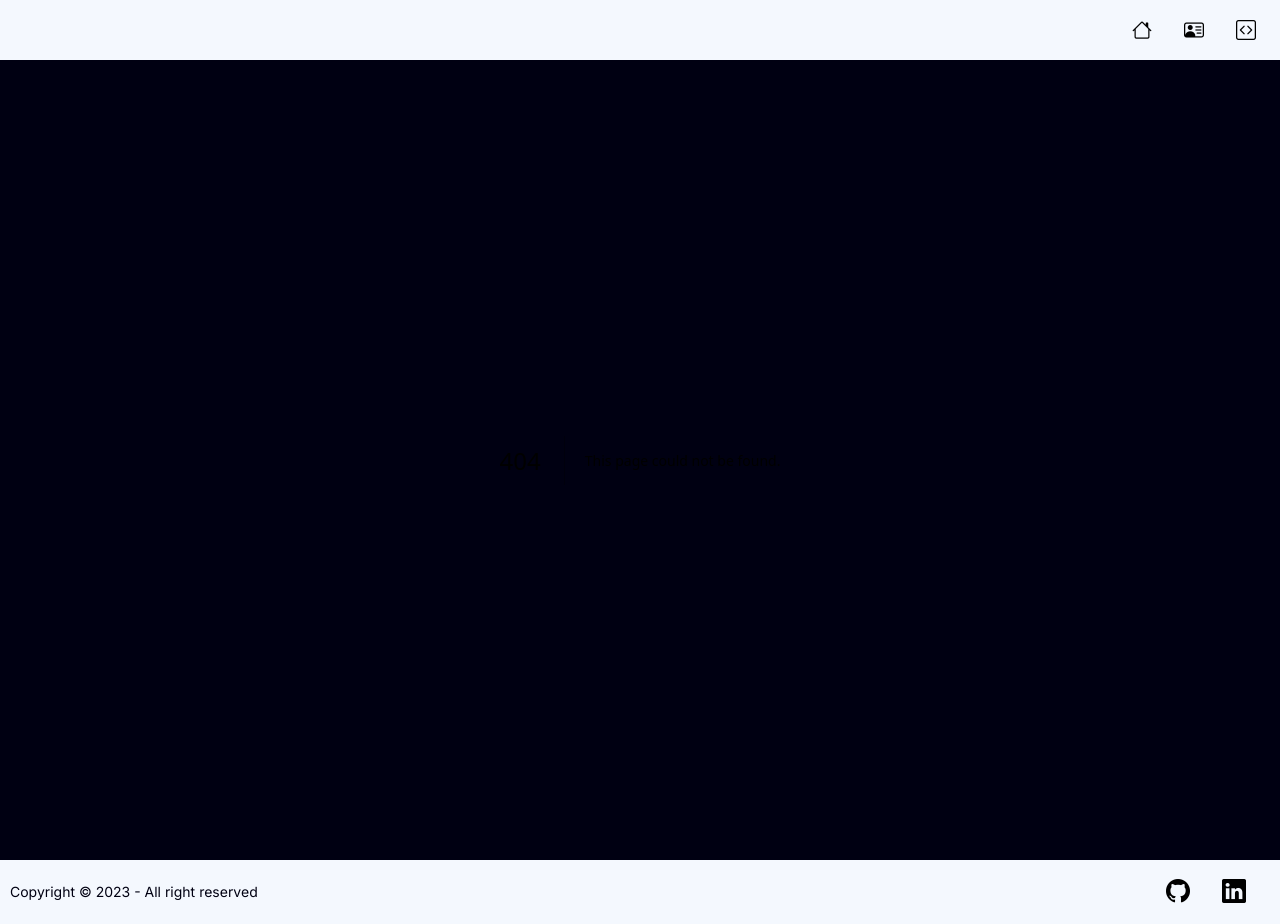
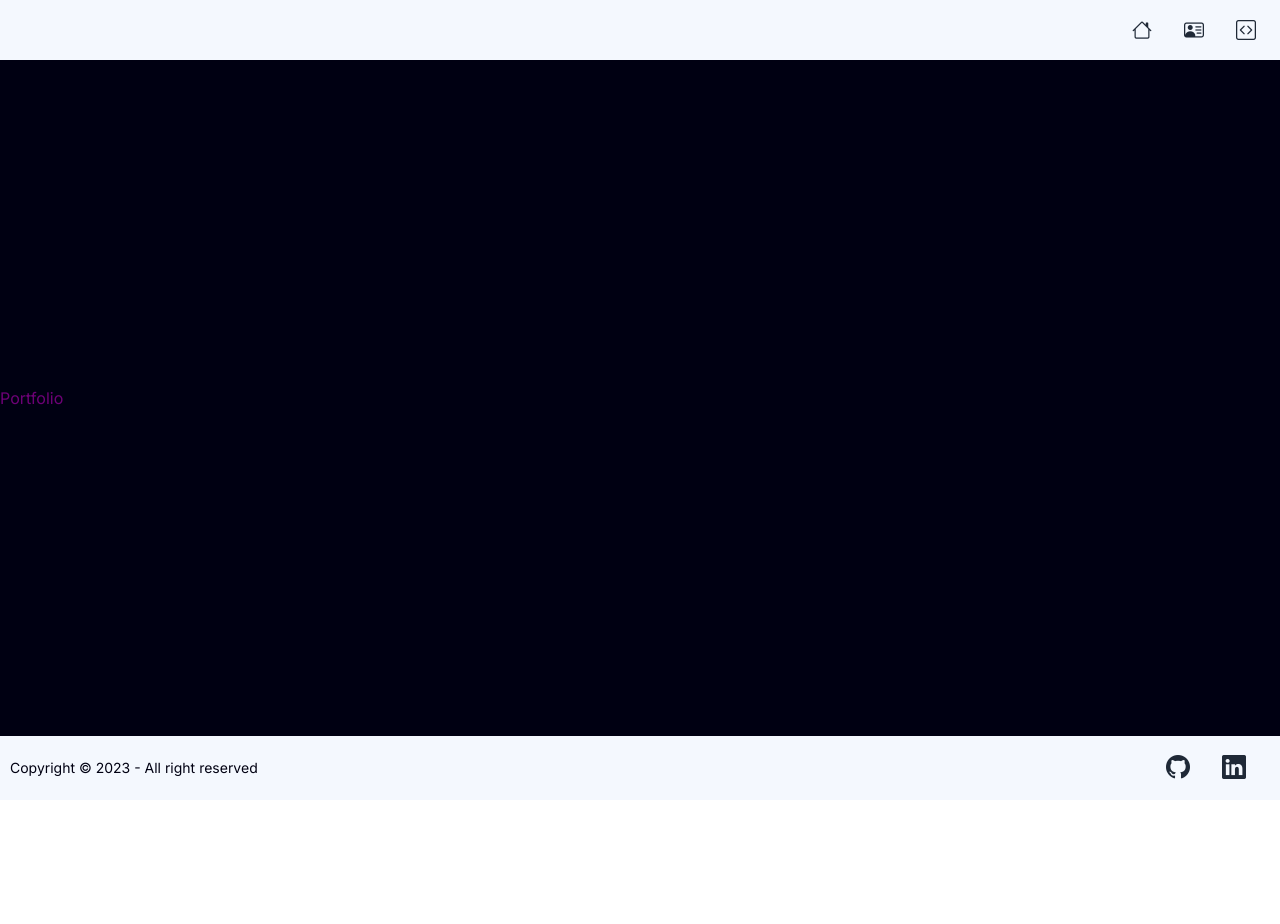
Before and after one commit to amandardz/arportfolio, a Next.js app: page /portfolio in a window 1280 px wide. Before the commit this address had no page. After the commit the page ends 800 px from the top, so only its background shows below. Built offline with nearby package versions, Linux system fonts and the light colour scheme.

Commit message:
creating basic portfolio page

```diff
--- /dev/null
+++ b/app/portfolio/page.js
@@ -0,0 +1,7 @@
+export default function Portfolio() {
+  return (
+    <div className='text-primary'>
+      Portfolio
+    </div>
+  );
+}
```
